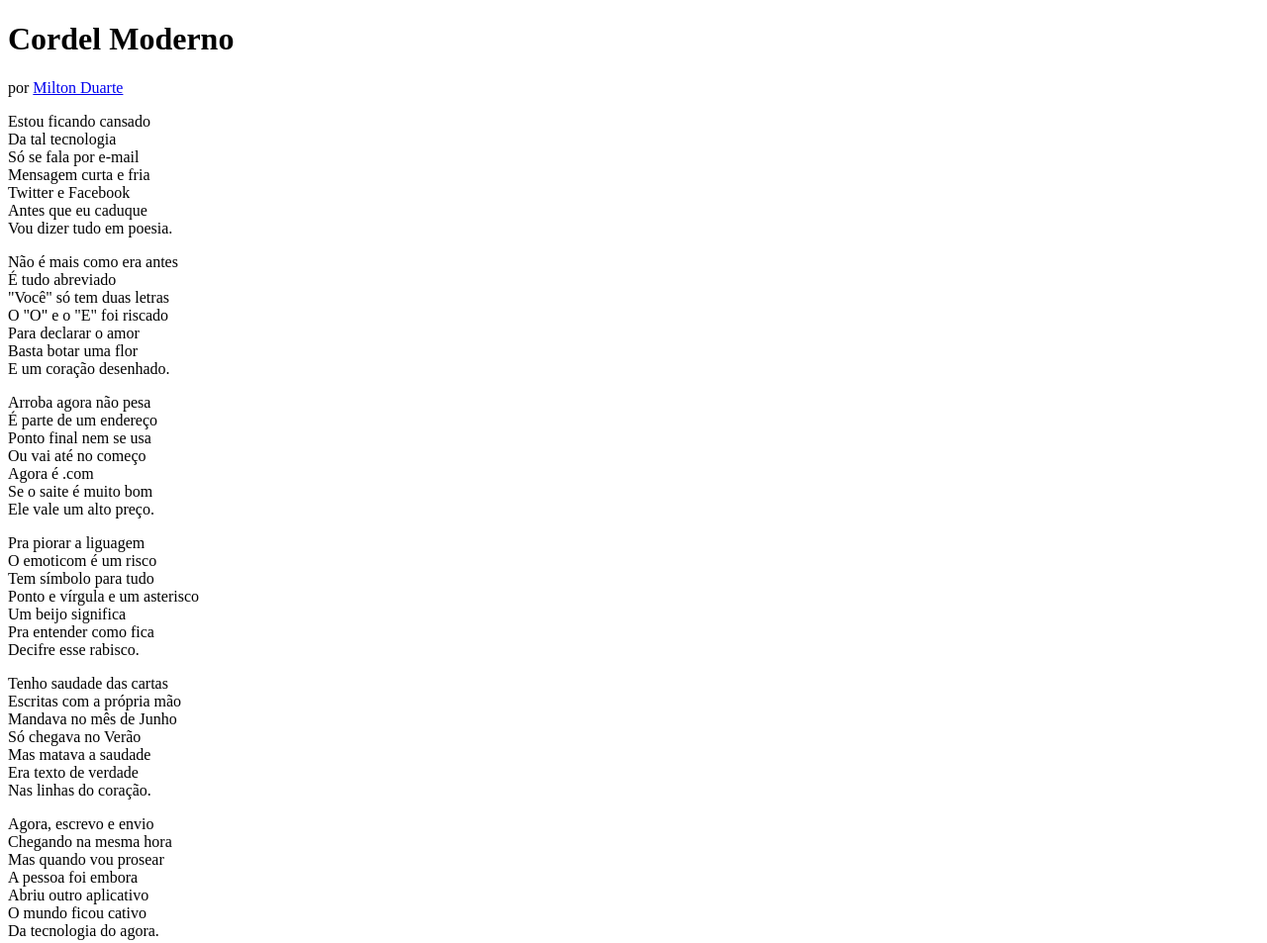
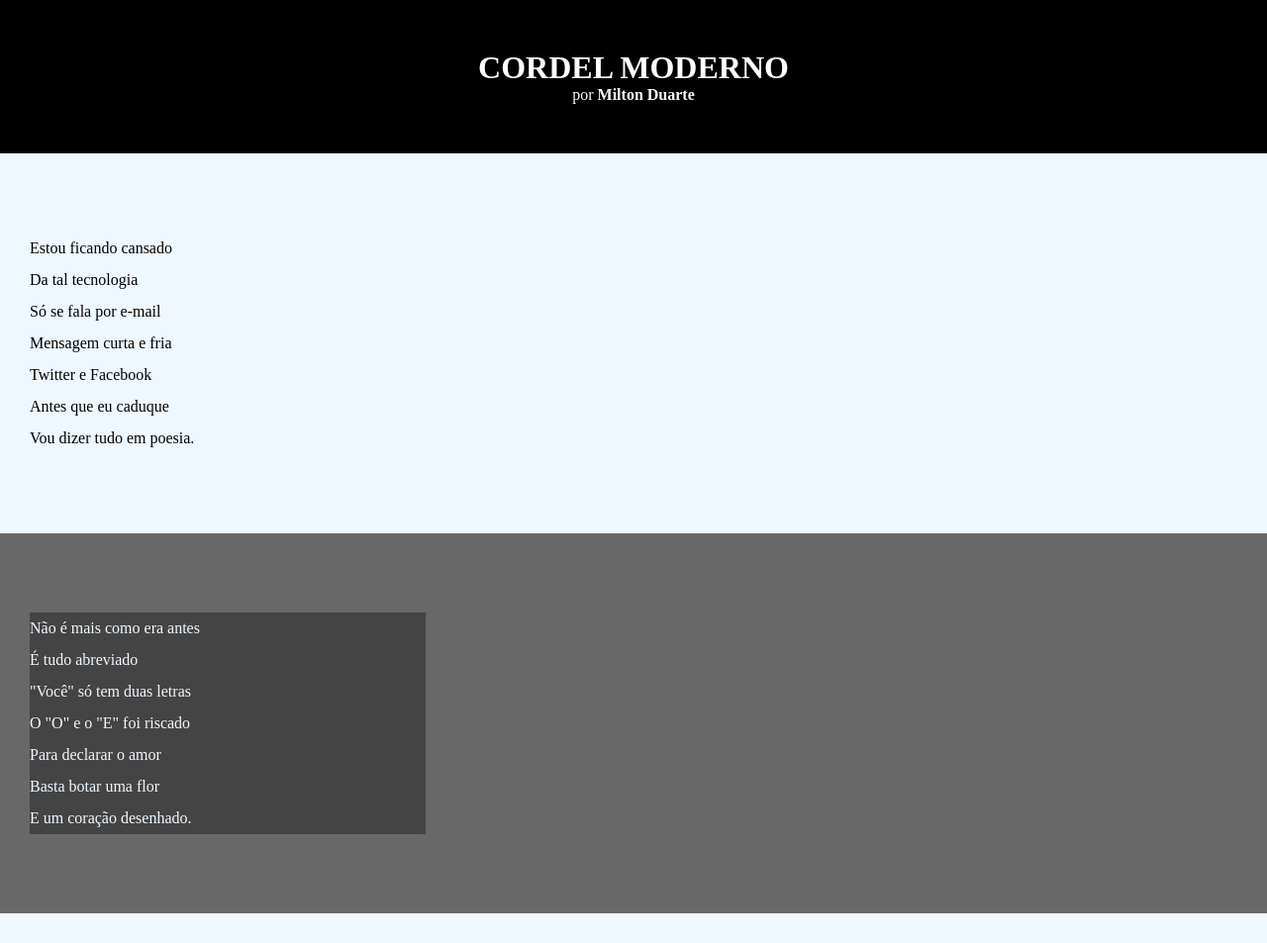
Before and after one commit to ThacoTI/HTML-CSS, a plain HTML site: page EXERCICIO/desafio12/desfio.html in a window 1280 px wide. Shown: the top 953 px of the page at 99% size. Drawn offline with Linux system fonts and the light colour scheme.

Commit message:
atualize meu projeto

```diff
--- a/EXERCICIO/desafio12/desfio.html
+++ b/EXERCICIO/desafio12/desfio.html
@@ -17,7 +17,7 @@
         </p>
     </header>
 
-    <section>
+    <section class="normal">
         <p>
             Estou ficando cansado <br>
             Da tal tecnologia <br>
@@ -31,7 +31,7 @@
 
 
 
-    <section>
+    <section class="imagen">
         <p>
             Não é mais como era antes <br>
             É tudo abreviado <br>
@@ -45,7 +45,7 @@
 
 
 
-    <section>
+    <section class="normal">
         <p>
             Arroba agora não pesa<br>
             É parte de um endereço <br>
@@ -69,7 +69,7 @@
 
 
 
-    <section>
+    <section class="imagen">
         <p>
             Tenho saudade das cartas <br>
             Escritas com a própria mão <br>
@@ -83,7 +83,7 @@
 
 
 
-    <section>
+    <section class="normal">
         <p>
             Agora, escrevo e envio <br>
             Chegando na mesma hora <br>
--- a/EXERCICIO/desafio12/estilo/style.css
+++ b/EXERCICIO/desafio12/estilo/style.css
@@ -1 +1,61 @@
 @charset 'UTF-8';
+
+*{
+    margin: 0px;
+    padding: 0px;
+}
+
+
+html, body{
+    min-height: 100vh;
+    background-color: darkgray;
+}
+
+header{
+    background-color: black;
+    color: white;
+    text-align: center;
+
+}
+header > h1{
+    padding-top: 50px;
+    text-transform: uppercase;
+}
+header > p{
+    padding-bottom: 50px;
+}
+header a, footer a{
+    text-decoration: none;
+    color: aliceblue;
+    font-weight: bolder;
+}
+header a:hover footer a:hover{
+    text-decoration: underline;
+}
+
+section{
+    padding-top: 10vh;
+    padding-bottom: 10vh;
+    line-height: 2em;
+    padding-left: 30px;
+}
+section.normal{
+    background-color: aliceblue;
+    color: black;
+}
+
+section.imagen{
+    background-color: rgb(104, 104, 104);
+    color: aliceblue;
+}
+
+section.imagen > p{
+    width: 400px;
+    background-color: rgba(0, 0, 0, 0.349);
+}
+footer {
+    background-color: black;
+    color: aliceblue;
+    text-align: center;
+    padding: 15px;
+}
```
